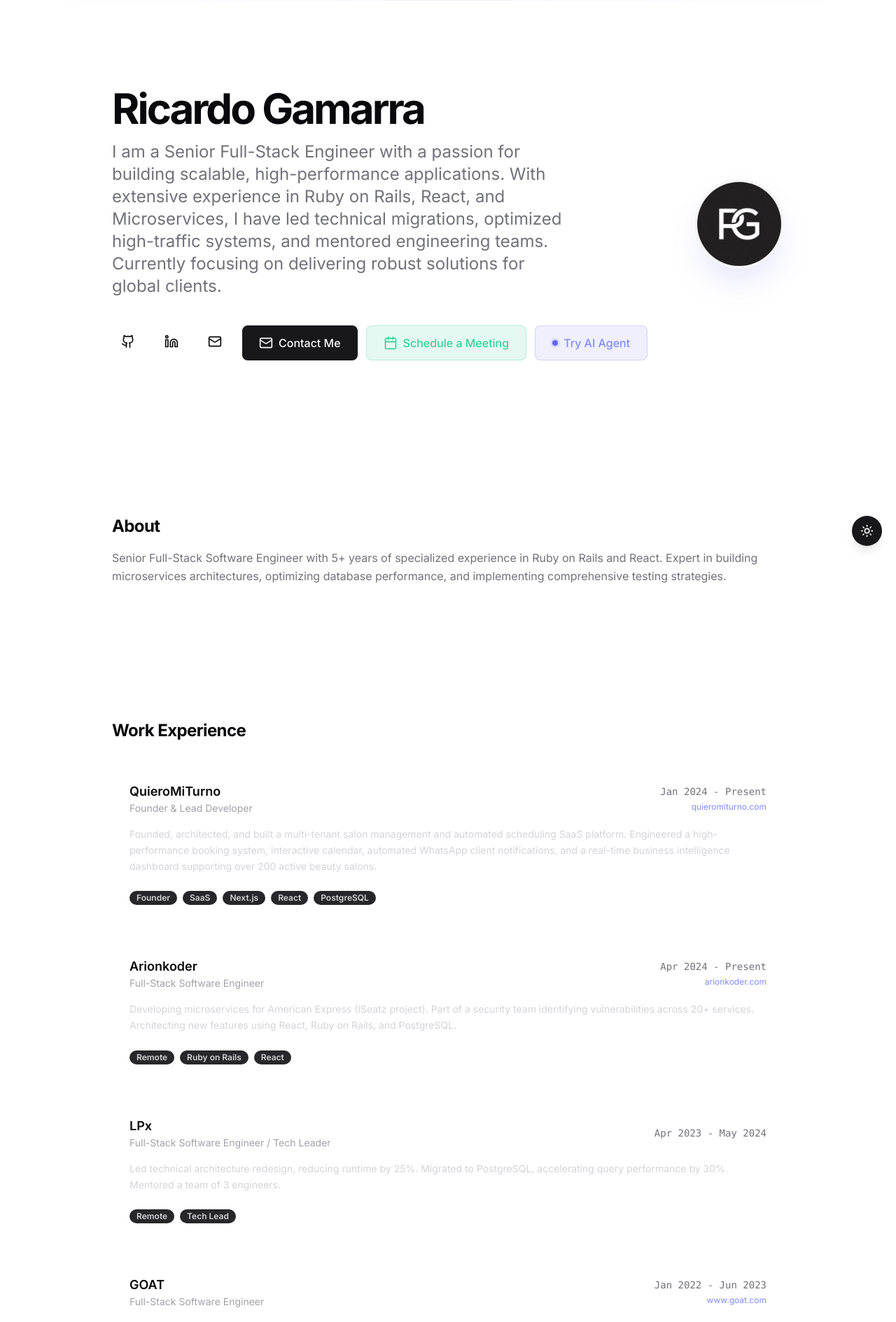
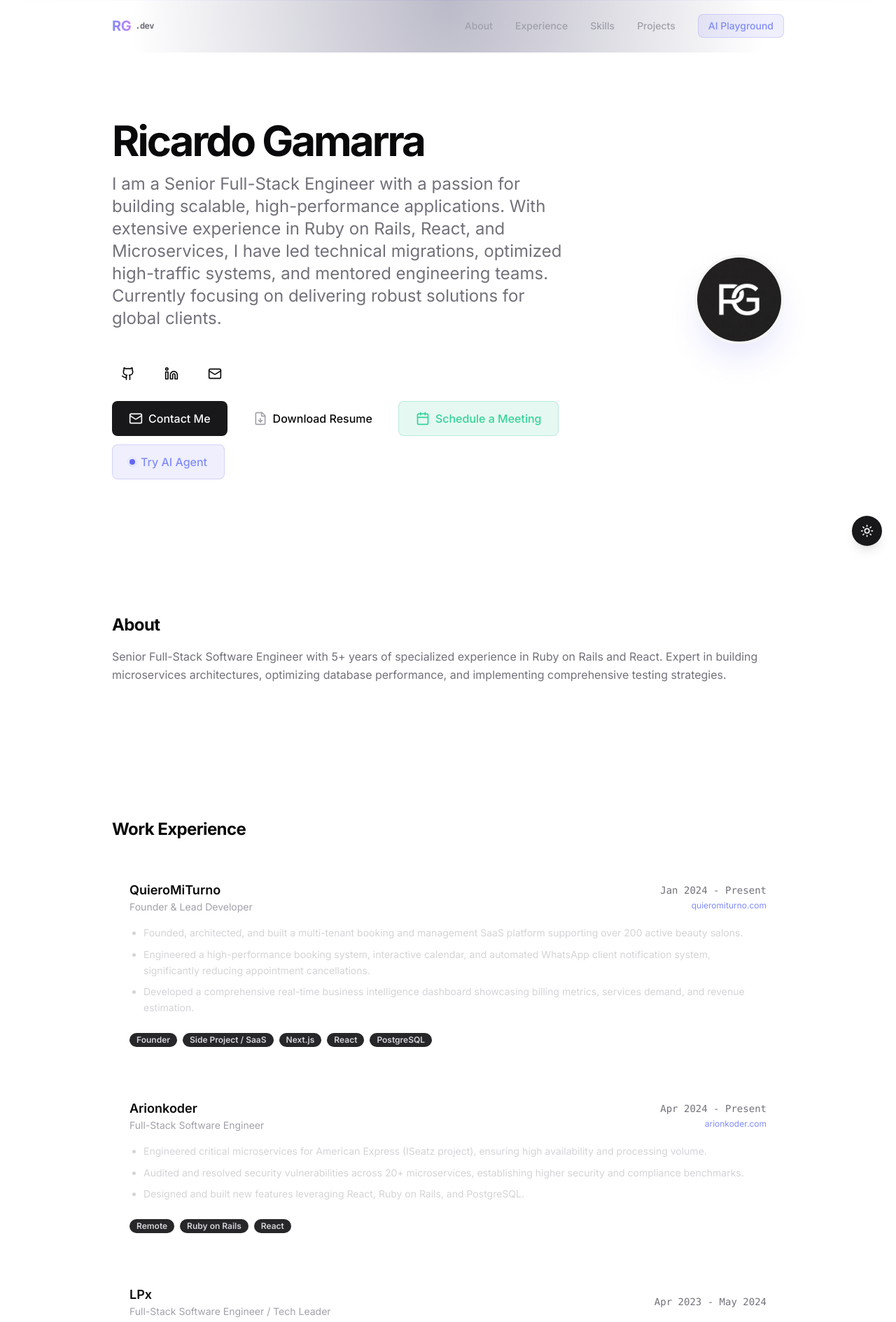
Before and after one commit to richard0000/dev-portfolio, a Next.js app: page / in a window 1280 px wide. Shown: the top 1889 px of the page at 70% size. Built offline with nearby package versions, Linux system fonts and the light colour scheme.

Commit message:
feat: improve navigation and recruiter prepared

```diff
--- a/src/app/layout.tsx
+++ b/src/app/layout.tsx
@@ -3,11 +3,12 @@ import { Inter } from 'next/font/google'
 import './globals.css'
 import { ThemeProvider } from "@/components/theme-provider"
 import { ThemeToggle } from "@/components/theme-toggle"
+import { Header } from "@/components/header"
 
 const inter = Inter({ subsets: ['latin'] })
 
 export const metadata: Metadata = {
-  title: 'Ricardo Gamarra | Full-Stack Engineer',
+  title: 'Ricardo Gamarra | Senior Full-Stack Engineer',
   description: 'Senior Full-Stack Software Engineer specializing in Ruby on Rails, React, and Microservices.',
 }
 
@@ -25,6 +26,7 @@ export default function RootLayout({
           enableSystem
           disableTransitionOnChange
         >
+          <Header />
           {children}
           <ThemeToggle />
         </ThemeProvider>
--- a/src/components/experience.tsx
+++ b/src/components/experience.tsx
@@ -29,9 +29,17 @@ export function Experience() {
                             </div>
                         </div>
 
-                        <p className="text-sm text-zinc-300 leading-relaxed">
-                            {role.description}
-                        </p>
+                        {Array.isArray(role.description) ? (
+                            <ul className="list-disc pl-5 space-y-2 text-sm text-zinc-300 leading-relaxed">
+                                {role.description.map((bullet, idx) => (
+                                    <li key={idx}>{bullet}</li>
+                                ))}
+                            </ul>
+                        ) : (
+                            <p className="text-sm text-zinc-300 leading-relaxed">
+                                {(role as any).description}
+                            </p>
+                        )}
 
                         <div className="flex flex-wrap gap-2 pt-2">
                             {role.badges.map((badge) => (
--- /dev/null
+++ b/src/components/header.tsx
@@ -0,0 +1,104 @@
+"use client";
+
+import { useState, useEffect } from "react";
+import Link from "next/link";
+import { Menu, X } from "lucide-react";
+import { cn } from "@/lib/utils";
+
+const NAV_ITEMS = [
+    { label: "About", href: "/#about" },
+    { label: "Experience", href: "/#experience" },
+    { label: "Skills", href: "/#skills" },
+    { label: "Projects", href: "/#projects" },
+    { label: "AI Playground", href: "/playground", highlight: true },
+];
+
+export function Header() {
+    const [isOpen, setIsOpen] = useState(false);
+    const [scrolled, setScrolled] = useState(false);
+
+    useEffect(() => {
+        const handleScroll = () => {
+            if (window.scrollY > 20) {
+                setScrolled(true);
+            } else {
+                setScrolled(false);
+            }
+        };
+
+        window.addEventListener("scroll", handleScroll);
+        return () => window.removeEventListener("scroll", handleScroll);
+    }, []);
+
+    return (
+        <header
+            className={cn(
+                "sticky top-0 z-50 w-full transition-all duration-300 border-b",
+                scrolled
+                    ? "bg-background/80 backdrop-blur-md border-white/10 py-3 shadow-lg shadow-black/5"
+                    : "bg-transparent border-transparent py-5"
+            )}
+        >
+            <div className="max-w-5xl mx-auto px-4 sm:px-6 lg:px-8 flex items-center justify-between">
+                {/* Logo */}
+                <Link
+                    href="/"
+                    className="text-xl font-bold tracking-tight hover:text-indigo-400 transition-colors flex items-center gap-1.5"
+                >
+                    <span className="bg-gradient-to-r from-indigo-400 to-purple-400 bg-clip-text text-transparent">
+                        RG
+                    </span>
+                    <span className="text-xs text-zinc-500 font-mono hidden sm:inline">.dev</span>
+                </Link>
+
+                {/* Desktop Nav */}
+                <nav className="hidden md:flex items-center gap-8">
+                    {NAV_ITEMS.map((item) => (
+                        <Link
+                            key={item.label}
+                            href={item.href}
+                            className={cn(
+                                "text-sm font-medium transition-colors hover:text-indigo-400",
+                                item.highlight
+                                    ? "px-3.5 py-1.5 rounded-lg bg-indigo-500/10 text-indigo-400 hover:bg-indigo-500/20 border border-indigo-500/20"
+                                    : "text-zinc-400 hover:text-foreground"
+                            )}
+                        >
+                            {item.label}
+                        </Link>
+                    ))}
+                </nav>
+
+                {/* Mobile Menu Button */}
+                <button
+                    onClick={() => setIsOpen(!isOpen)}
+                    className="md:hidden p-2 rounded-lg bg-white/5 hover:bg-white/10 border border-white/10 text-zinc-400 hover:text-foreground transition-colors"
+                    aria-label="Toggle Menu"
+                >
+                    {isOpen ? <X className="w-5 h-5" /> : <Menu className="w-5 h-5" />}
+                </button>
+            </div>
+
+            {/* Mobile Nav Drawer */}
+            {isOpen && (
+                <div className="md:hidden absolute top-full left-0 w-full bg-background/95 backdrop-blur-lg border-b border-white/10 py-4 px-4 flex flex-col gap-4 shadow-xl">
+                    {NAV_ITEMS.map((item) => (
+                        <Link
+                            key={item.label}
+                            href={item.href}
+                            onClick={() => setIsOpen(false)}
+                            className={cn(
+                                "text-sm font-medium transition-colors py-2 px-3 rounded-lg",
+                                item.highlight
+                                    ? "bg-indigo-500/10 text-indigo-400 border border-indigo-500/20 text-center"
+                                    : "text-zinc-400 hover:text-foreground hover:bg-white/5"
+                            )}
+                        >
+                            {item.label}
+                        </Link>
+                    ))}
+                </div>
+            )}
+        </header>
+    );
+}
--- a/src/components/hero.tsx
+++ b/src/components/hero.tsx
@@ -2,7 +2,7 @@
 
 import { RESUME_DATA } from "@/data/resume";
 import { Section } from "@/components/ui/section";
-import { ArrowDown, Mail, Calendar } from "lucide-react";
+import { ArrowDown, Mail, Calendar, FileDown } from "lucide-react";
 import { motion } from "framer-motion";
 
 import Image from "next/image";
@@ -71,6 +71,14 @@ export function Hero() {
                                 <span>Contact Me</span>
                             </a>
                             <a
+                                href="/resume.pdf"
+                                download
+                                className="px-6 py-3 rounded-lg bg-white/5 hover:bg-white/10 text-foreground border border-white/10 hover:border-white/20 transition-all font-medium flex items-center gap-2"
+                            >
+                                <FileDown className="w-5 h-5 text-zinc-400" />
+                                <span>Download Resume</span>
+                            </a>
+                            <a
                                 href="https://calendly.com/ricardo-gamarra/15min"
                                 target="_blank"
                                 rel="noopener noreferrer"
--- a/src/components/skills.tsx
+++ b/src/components/skills.tsx
@@ -8,16 +8,25 @@ export function Skills() {
     return (
         <Section id="skills" delay={0.4}>
             <h2 className="text-2xl font-bold tracking-tight mb-8">Skills</h2>
+            <div className="grid grid-cols-1 sm:grid-cols-2 md:grid-cols-4 gap-6">
+                {Object.entries(RESUME_DATA.skills).map(([category, list]) => (
+                    <div key={category} className="space-y-3">
+                        <h3 className="text-sm font-semibold text-zinc-400 border-b border-white/5 pb-1">
+                            {category}
+                        </h3>
                         <div className="flex flex-wrap gap-2">
-                {RESUME_DATA.skills.map((skill, index) => (
+                            {list.map((skill) => (
                                 <Badge
                                     key={skill}
-                        className="text-sm py-1 px-3 bg-white/5 hover:bg-white/10 border-white/10 text-zinc-300"
+                                    className="text-xs py-1 px-2.5 bg-white/5 hover:bg-white/10 border-white/10 text-zinc-300"
                                 >
                                     {skill}
                                 </Badge>
                             ))}
                         </div>
+                    </div>
+                ))}
+            </div>
         </Section>
     );
 }
--- a/src/data/resume.ts
+++ b/src/data/resume.ts
@@ -12,7 +12,7 @@ export const RESUME_DATA = {
     avatarUrl: "/avatar.png",
     personalWebsiteUrl: "https://ricardog.dev",
     contact: {
-        email: "r.richard0000@gmail.com",
+        email: "hello@ricardog.dev",
         tel: "",
         social: [
             {
@@ -27,7 +27,7 @@ export const RESUME_DATA = {
             },
             {
                 name: "Email",
-                url: "mailto:r.richard0000@gmail.com",
+                url: "mailto:hello@ricardog.dev",
                 icon: Mail,
             },
         ],
@@ -51,12 +51,15 @@ export const RESUME_DATA = {
         {
             company: "QuieroMiTurno",
             link: "https://quieromiturno.com",
-            badges: ["Founder", "SaaS", "Next.js", "React", "PostgreSQL"],
+            badges: ["Founder", "Side Project / SaaS", "Next.js", "React", "PostgreSQL"],
             title: "Founder & Lead Developer",
             start: "Jan 2024",
             end: "Present",
-            description:
-                "Founded, architected, and built a multi-tenant salon management and automated scheduling SaaS platform. Engineered a high-performance booking system, interactive calendar, automated WhatsApp client notifications, and a real-time business intelligence dashboard supporting over 200 active beauty salons.",
+            description: [
+                "Founded, architected, and built a multi-tenant booking and management SaaS platform supporting over 200 active beauty salons.",
+                "Engineered a high-performance booking system, interactive calendar, and automated WhatsApp client notification system, significantly reducing appointment cancellations.",
+                "Developed a comprehensive real-time business intelligence dashboard showcasing billing metrics, services demand, and revenue estimation."
+            ],
         },
         {
             company: "Arionkoder",
@@ -65,8 +68,11 @@ export const RESUME_DATA = {
             title: "Full-Stack Software Engineer",
             start: "Apr 2024",
             end: "Present",
-            description:
-                "Developing microservices for American Express (ISeatz project). Part of a security team identifying vulnerabilities across 20+ services. Architecting new features using React, Ruby on Rails, and PostgreSQL.",
+            description: [
+                "Engineered critical microservices for American Express (ISeatz project), ensuring high availability and processing volume.",
+                "Audited and resolved security vulnerabilities across 20+ microservices, establishing higher security and compliance benchmarks.",
+                "Designed and built new features leveraging React, Ruby on Rails, and PostgreSQL."
+            ],
         },
         {
             company: "LPx",
@@ -75,8 +81,11 @@ export const RESUME_DATA = {
             title: "Full-Stack Software Engineer / Tech Leader",
             start: "Apr 2023",
             end: "May 2024",
-            description:
-                "Led technical architecture redesign, reducing runtime by 25%. Migrated to PostgreSQL, accelerating query performance by 30%. Mentored a team of 3 engineers.",
+            description: [
+                "Led a comprehensive technical architecture redesign that reduced system runtime by 25%.",
+                "Orchestrated database migration to PostgreSQL, resulting in a 30% query performance acceleration.",
+                "Mentored and guided 3 software engineers, fostering agile best practices and clean code standards."
+            ],
         },
         {
             company: "GOAT",
@@ -85,8 +94,11 @@ export const RESUME_DATA = {
             title: "Full-Stack Software Engineer",
             start: "Jan 2022",
             end: "Jun 2023",
-            description:
-                "Migrated core services from Rails monolith to Golang microservices. Built GRPC-based microservices achieving 90% test coverage. Optimized high-traffic PostgreSQL endpoints.",
+            description: [
+                "Deconstructed a legacy Rails monolith, migrating core functionalities into high-performance Golang microservices.",
+                "Built robust gRPC-based microservices with strict testing standards, achieving 90% code coverage.",
+                "Optimized high-traffic PostgreSQL database queries, reducing response latencies for critical endpoints."
+            ],
         },
         {
             company: "Learning Tapestry",
@@ -95,8 +107,11 @@ export const RESUME_DATA = {
             title: "Full-Stack Software Engineer",
             start: "Jun 2020",
             end: "Jan 2022",
-            description:
-                "Delivered 10+ Rails MVPs for clients like Nickelodeon. Integrated payment gateways and third-party authentication. Established RSpec testing standards.",
+            description: [
+                "Delivered 10+ Ruby on Rails MVPs for high-profile EdTech clients including Nickelodeon.",
+                "Integrated payment gateways and third-party authentication services seamlessly.",
+                "Established RSpec testing standards and automated testing suites across projects."
+            ],
         },
         {
             company: "Troly.io",
@@ -105,24 +120,18 @@ export const RESUME_DATA = {
             title: "Full-Stack Software Engineer",
             start: "May 2019",
             end: "Jun 2020",
-            description:
-                "Implemented Docker containerization reducing deployment times by 50%. Resolved critical production issues and refactored legacy Rails code.",
+            description: [
+                "Implemented Docker containerization for application services, reducing deployment times by 50%.",
+                "Resolved critical production bottlenecks and refactored legacy Rails code to improve maintainability."
+            ],
         },
     ],
-    skills: [
-        "Ruby",
-        "Ruby on Rails",
-        "React",
-        "TypeScript",
-        "Next.js",
-        "Node.js",
-        "Golang",
-        "PostgreSQL",
-        "Docker",
-        "AWS",
-        "GraphQL",
-        "Tailwind CSS",
-    ],
+    skills: {
+        "Languages": ["Ruby", "TypeScript", "Golang", "JavaScript", "SQL"],
+        "Frameworks & Libraries": ["Ruby on Rails", "React", "Next.js", "Node.js"],
+        "Databases & APIs": ["PostgreSQL", "GraphQL", "gRPC"],
+        "DevOps & Tools": ["Docker", "AWS", "Tailwind CSS", "Git"],
+    },
     projects: [
         {
             title: "QuieroMiTurno",
@@ -142,7 +151,7 @@ export const RESUME_DATA = {
             title: "American Express Travel",
             techStack: ["React", "Ruby on Rails", "PostgreSQL"],
             description:
-                "Developed microservices and architected new features for Amex Travel at Arionkoder.",
+                "Engineered critical microservices and architected new booking features for American Express Travel at Arionkoder, using React, Rails, and PostgreSQL.",
             link: {
                 label: "americanexpress.com",
                 href: "https://www.americanexpress.com/en-us/travel/",
@@ -152,7 +161,7 @@ export const RESUME_DATA = {
             title: "Noggin",
             techStack: ["Rails", "React", "Video Streaming"],
             description:
-                "A learning platform for kids featuring favorite characters. Includes parental monitoring and content management tools.",
+                "Developed and scaled kid-focused learning platform Noggin, implementing robust parental monitoring and content management tools using Rails and React.",
             link: {
                 label: "noggin.com",
                 href: "https://www.noggin.com/",
@@ -162,7 +171,7 @@ export const RESUME_DATA = {
             title: "T3 Innovation Network",
             techStack: ["Web 3.0", "Open Source", "RDF"],
             description:
-                "A Web 3.0 schema converter open-source project using a drag-and-drop interface for RDF schemas.",
+                "Built the drag-and-drop schema converter interface for Web 3.0 RDF mapping tools as part of an open-source project.",
             link: {
                 label: "DESM - T3 Innovation Network",
                 href: "https://www.t3networkhub.org/resources/data-ecosystem-schema-mapping-tool-desm",
@@ -172,7 +181,7 @@ export const RESUME_DATA = {
             title: "Teach Like a Champion",
             techStack: ["EdTech", "LMS"],
             description:
-                "An educational app for teacher training with complex roles (admin, coach, teacher) and custom learning paths.",
+                "Developed a teacher-training LMS platform supporting complex user roles, custom learning paths, and progress tracking.",
             link: {
                 label: "Teach Like a Champion Online",
                 href: "https://tlaconline.com/",
```
Lines whose indentation alone changed are shown as unchanged.
